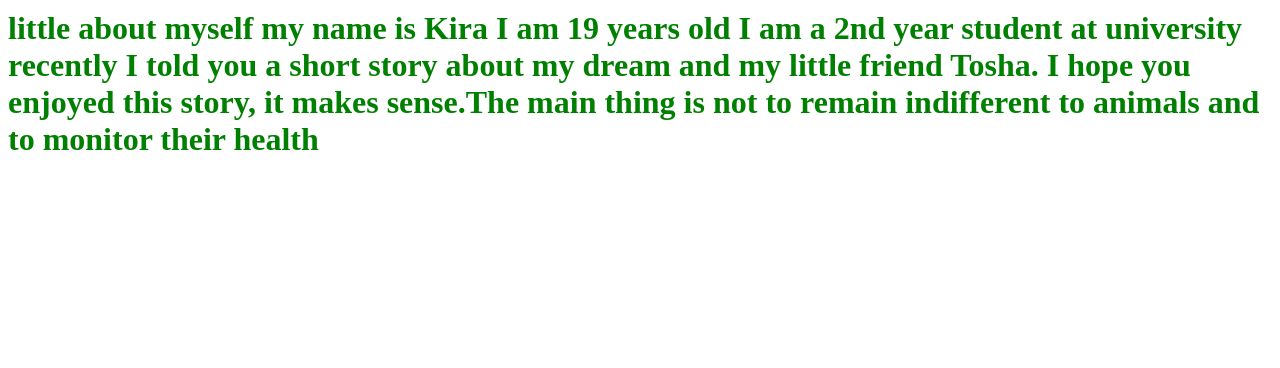
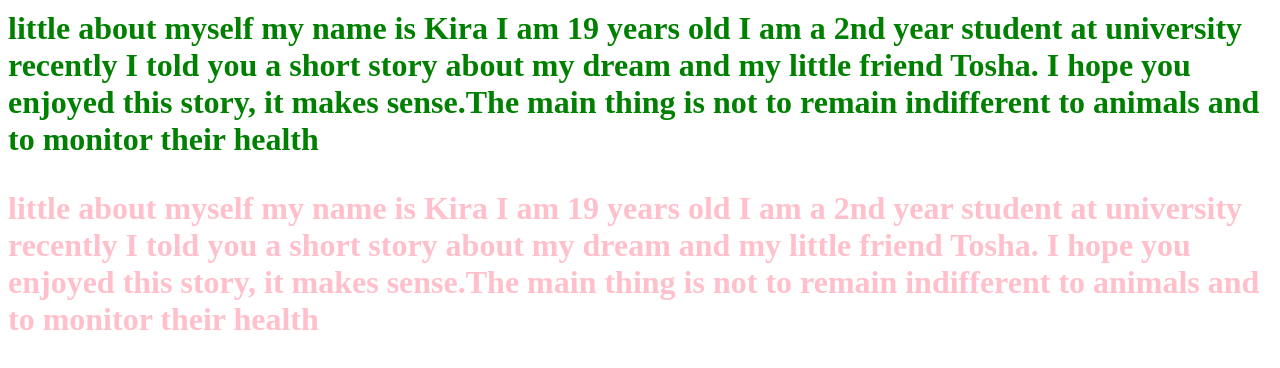
Before and after one commit to 2606243010KE200/CSS1, a plain HTML site: page index.html in a window 1280 px wide. Shown: the part 1040-1408 px from the top of the page. Before the commit the page ends 1230 px from the top, so only its background shows below. Drawn offline with Linux system fonts and the light colour scheme.

Commit message:
Revert "Update index.html"

```diff
--- a/index.html
+++ b/index.html
@@ -21,5 +21,7 @@ My cat is already 5 years old and now he enjoys life and believes that miracles
 <img src ="https://cn15.nevsedoma.com.ua/photo/12/1218/305_files/406ff6c8bd17e6d7a68c9f9a68949531.jpg">
 <p style ="color:green">little about myself my name is Kira I am 19 years old I am a 2nd year student at university recently I told you a short story about my dream and my little friend Tosha. I hope you enjoyed this story, it makes sense.The main thing is not to remain indifferent to animals and to monitor their health
 </p>
+<p style ="color:pink">little about myself my name is Kira I am 19 years old I am a 2nd year student at university recently I told you a short story about my dream and my little friend Tosha. I hope you enjoyed this story, it makes sense.The main thing is not to remain indifferent to animals and to monitor their health
+</p>
 </body>
 </html>
```
